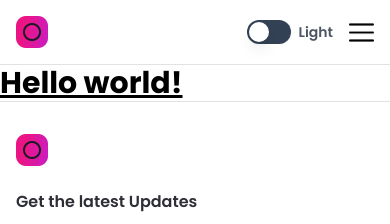
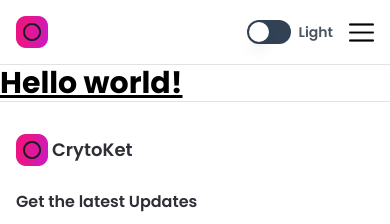
Before and after one commit to QuyetTV1991/nft-marketplace, a Next.js app: page / in a window 390 px wide. Shown: the top 224 px of the page. Built offline with nearby package versions, Linux system fonts and the light colour scheme.

Commit message:
update logo footer display

```diff
--- a/components/shared/Footer.tsx
+++ b/components/shared/Footer.tsx
@@ -10,7 +10,7 @@ const Footer = () => {
       <div className="flex w-full flex-row px-16 md:flex-col sm:px-4 minmd:w-4/5">
         <div className="flexStart flex-1 flex-col">
           <div className="flexCenter cursor-pointer">
-            <Logo />
+            <Logo noHidden />
           </div>
           <p className="mt-6 font-poppins text-base font-semibold text-nft-black-1 dark:text-white">
             Get the latest Updates
--- a/components/shared/navbar/Logo.tsx
+++ b/components/shared/navbar/Logo.tsx
@@ -2,11 +2,16 @@ import React from "react";
 import Image from "next/image";
 import Link from "next/link";
 
-const Logo = () => {
+interface LogoProps {
+  noHidden?: boolean;
+}
+const Logo = ({ noHidden }: LogoProps) => {
   return (
     <div className="flex flex-1 flex-row justify-start">
       <Link href="/">
-        <div className="flexCenter cursor-pointer md:hidden">
+        <div
+          className={`flexCenter cursor-pointer ${noHidden ? "" : "md:hidden"}`}
+        >
           <Image
             src="/assets/logo02.png"
             alt="logo"
@@ -19,6 +24,7 @@ const Logo = () => {
           </p>
         </div>
       </Link>
+      {!noHidden && (
         <Link href="/">
           <div className="hidden md:flex">
             <Image
@@ -30,6 +36,7 @@ const Logo = () => {
             />
           </div>
         </Link>
+      )}
     </div>
   );
 };
```
Lines whose indentation alone changed are shown as unchanged.
